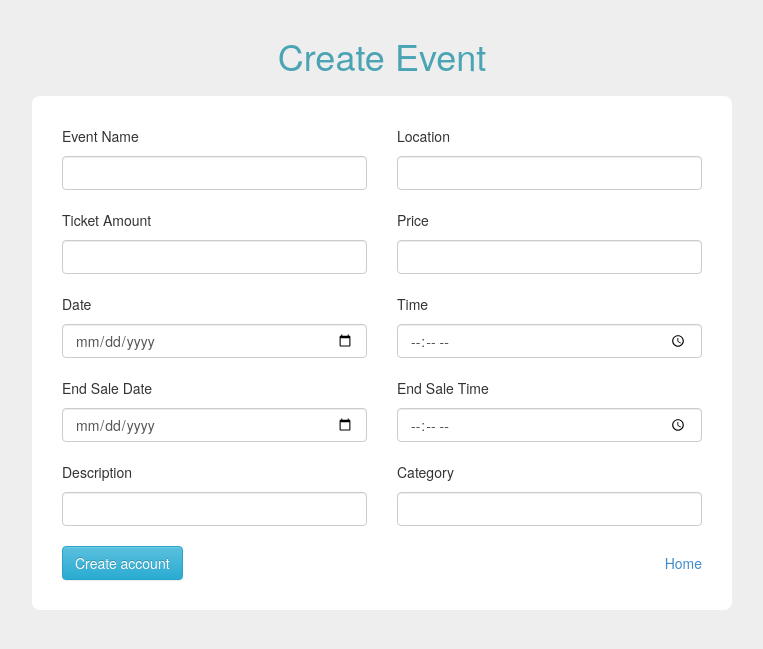
After one commit to EnesArican/Event_Manager, a PHP site: the page made by Create event.php in a window 1280 px wide. The commit adds this page. Shown: the top 649 px of the page, without its empty margins (258-1021 px from the left). Run offline with PHP 8.4, Linux system fonts and the light colour scheme; some libraries are stand-ins or nearby versions.

Commit message:
Create event page Finished

```diff
--- /dev/null
+++ b/Create event.php
@@ -0,0 +1,260 @@
+
+<?php
+session_start();
+?>
+
+<!DOCTYPE html>
+<head>
+	<title>Create Event</title>
+	<meta name="keywords" content="" />
+	<meta name="description" content="" />
+	<meta charset="UTF-8">
+	<meta name="viewport" content="width=device-width, initial-scale=1.0">
+
+	<link href="css/bootstrap.min.css" rel="stylesheet" type="text/css">
+	<link href="css/bootstrap-theme.min.css" rel="stylesheet" type="text/css">
+	<link href="css/templatemo_style.css" rel="stylesheet" type="text/css">
+    <script type="text/javascript" src="create-account.php"></script>
+</head>
+<body class="templatemo-bg-gray">
+	<h1 class="margin-bottom-15">Create Event</h1>
+	<div class="container">
+		<div class="col-md-12">
+			<form class="form-horizontal templatemo-create-account templatemo-container" role="form" action="#" method="post">
+				<div class="form-inner">
+					<div class="form-group">
+			          <div class="col-md-6">
+			            <label for="event_name" class="control-label">Event Name</label>
+			            <input type="text" class="form-control" id="event_name" placeholder=""name="event_name">
+			          </div>
+			          <div class="col-md-6">
+			            <label for="location" class="control-label">Location</label>
+			            <input type="text" class="form-control" id="location" placeholder=""name="location">
+			          </div>
+			        </div>
+                    <div class="form-group">
+			          <div class="col-md-6">
+			            <label for="ticket_amount" class="control-label">Ticket Amount</label>
+			            <input type="text" class="form-control" id="ticket_amount" placeholder=""name="ticket_amount">
+			          </div>
+			          <div class="col-md-6">
+			            <label for="price" class="control-label">Price</label>
+			            <input type="text" class="form-control" id="price" placeholder=""name="price">
+			          </div>
+			        </div>
+                    <div class="form-group">
+			          <div class="col-md-6">
+			            <label for="date" class="control-label">Date</label>
+			            <input type="date" class="form-control" id="date" placeholder=""name="date">
+			          </div>
+			          <div class="col-md-6">
+			            <label for="time" class="control-label">Time</label>
+			            <input type="time" class="form-control" id="time" placeholder=""name="time">
+			          </div>
+			        </div>
+
+			        <div class="form-group">
+			          <div class="col-md-6">
+			            <label for="end_date" class="control-label">End Sale Date</label>
+			            <input type="date" class="form-control" id="end_date" placeholder=""name="end_date">
+			          </div>
+			          <div class="col-md-6">
+			            <label for="end_time" class="control-label">End Sale Time</label>
+			            <input type="time" class="form-control" id="end_time" placeholder=""name="end_time">
+			          </div>
+			        </div>
+                    <div class="form-group">
+			          <div class="col-md-6">
+			            <label for="description" class="control-label">Description</label>
+			            <input type="text" class="form-control" id="description" placeholder=""name="description">
+			          </div>
+			          <div class="col-md-6">
+			            <label for="category" class="control-label">Category</label>
+			            <input type="text" class="form-control" id="category" placeholder=""name="category">
+			          </div>
+			        </div>
+
+
+			        <div class="form-group">
+			          <div class="col-md-12">
+			            <input type="submit" value="Create account" class="btn btn-info">
+			            <a href="login-1.php" class="pull-right">Home</a>
+			          </div>
+			        </div>
+				</div>
+		      </form>
+		</div>
+	</div>
+	<!-- Modal -->
+	<div class="modal fade" id="templatemo_modal" tabindex="-1" role="dialog" aria-labelledby="myModalLabel" aria-hidden="true">
+	  <div class="modal-dialog">
+	    <div class="modal-content">
+	      <div class="modal-header">
+	        <button type="button" class="close" data-dismiss="modal"><span aria-hidden="true">&times;</span><span class="sr-only">Close</span></button>
+	        <h4 class="modal-title" id="myModalLabel">Terms of Service</h4>
+	      </div>
+	      <div class="modal-body">
+	      	<p>This form is provided by <a rel="nofollow" href="http://www.cssmoban.com/page/1">Free HTML5 Templates</a> that can be used for your websites. Cras mattis consectetur purus sit amet fermentum. Cras justo odio, dapibus ac facilisis in, egestas eget quam. Morbi leo risus, porta ac consectetur ac, vestibulum at eros.</p>
+	        <p>Praesent commodo cursus magna, vel scelerisque nisl consectetur et. Vivamus sagittis lacus vel augue laoreet rutrum faucibus dolor auctor. Aenean lacinia bibendum nulla sed consectetur. Praesent commodo cursus magna, vel scelerisque nisl consectetur et. Donec sed odio dui. Donec ullamcorper nulla non metus auctor fringilla. Cras mattis consectetur purus sit amet fermentum. Cras justo odio, dapibus ac facilisis in, egestas eget quam.</p>
+	        <p>Morbi leo risus, porta ac consectetur ac, vestibulum at eros. Praesent commodo cursus magna, vel scelerisque nisl consectetur et. Vivamus sagittis lacus vel augue laoreet rutrum faucibus dolor auctor.</p>
+	      </div>
+	      <div class="modal-footer">
+	        <button type="button" class="btn btn-default" data-dismiss="modal">Close</button>
+	      </div>
+	    </div>
+	  </div>
+	</div>
+	<script type="text/javascript" src="js/jquery-1.11.1.min.js"></script>
+	<script type="text/javascript" src="js/bootstrap.min.js"></script>
+
+
+
+
+
+
+
+
+    <?php
+
+if(isset($_POST['event_name']))
+{
+$dbhost = 'localhost';
+$dbuser = 'project';
+$dbpass = 'root';
+$conn = mysqli_connect($dbhost, $dbuser, $dbpass, 'event_manager');
+if(! $conn )
+{
+  die('Could not connect: ' . mysql_error());
+}
+
+
+
+$event_name=$_POST["event_name"];
+
+$location=$_POST["location"];
+
+$ticket_amount=$_POST["ticket_amount"];
+
+$price=$_POST["price"];
+
+$date=$_POST["date"];
+
+$time=$_POST["time"];
+
+$end_date=$_POST["end_date"];
+
+$end_time=$_POST["end_time"];
+
+$description=$_POST["description"];
+
+$category=$_POST["category"];
+
+$username =$_SESSION['username'];
+
+
+ if(isset($_SESSION['username'])){
+     if(!$event_name){
+         ?>
+    <script>
+        alert("Please fill in Event Name!");
+      </script>
+    <?php
+
+     }
+     else if(!$location){
+         ?>
+    <script>
+        alert("Please fill in Location!");
+      </script>
+    <?php
+     }
+     else if(!$ticket_amount){
+         ?>
+    <script>
+        alert("Please fill in Ticket Amount!");
+      </script>
+    <?php
+     }
+     else if(!$price){
+         ?>
+    <script>
+        alert("Please fill in Price!");
+      </script>
+    <?php
+     }
+     else if(!$date){
+         ?>
+    <script>
+        alert("Please fill in Date!");
+      </script>
+    <?php
+     }
+     else if(!$time){
+         ?>
+    <script>
+        alert("Please fill in Time!");
+      </script>
+    <?php
+     }
+     else if(!$end_date){
+         ?>
+    <script>
+        alert("Please fill in End Sale Date!");
+      </script>
+    <?php
+     }
+     else if(!$end_time){
+         ?>
+    <script>
+        alert("Please fill in End Sale Time!");
+      </script>
+    <?php
+     }
+
+     else if(!$category){
+         ?>
+    <script>
+        alert("Please fill in category!");
+      </script>
+    <?php
+     }
+     else{
+
+     $sql = "INSERT INTO events ".
+       "(username,event_name,category,description,location,date,time,sale_end_date,price,no_of_tickets,remaining_tickets,sale_end_time) ".
+       "VALUES ".
+       "('$username','$event_name','$category','$description','$location','$date','$time','$end_date','$price','$ticket_amount','$ticket_amount','$end_time')";
+ $result = mysqli_query($conn, $sql );
+     }
+ }
+
+
+
+
+
+
+if( !$result )
+{?>
+  <script>
+   alert("error\n");
+    </script>
+    <?php
+}
+    else{
+
+
+
+    mysqli_close($conn);
+?>
+    <script>
+alert("Entered data successfully\n");
+    </script>
+    <?php
+    }
+  }
+
+      ?>
+</body>
+
+
+</html>
--- a/browser-main.php
+++ b/browser-main.php
@@ -103,7 +103,7 @@
 
 
 
-    <?php global $SID; echo $SID["CONTENT"] ?>
+    <?php $SID; echo $SID["CONTENT"] ?>
 
 
     <!-- Bootstrap core JavaScript -->
```
Also changed, not shown: forgot-password.php (renamed from forgot-password.html, +18 -2 lines), login-1.php (+8 -1 lines), sql/event_manager.sql (renamed from sql/event_manager (1).sql, +33 -28 lines), 1 other file.
